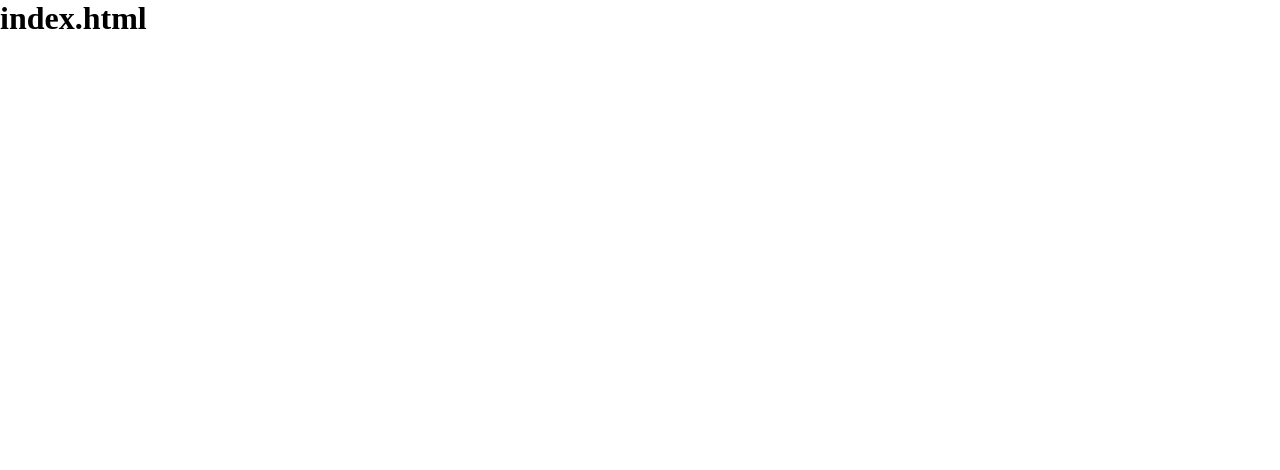
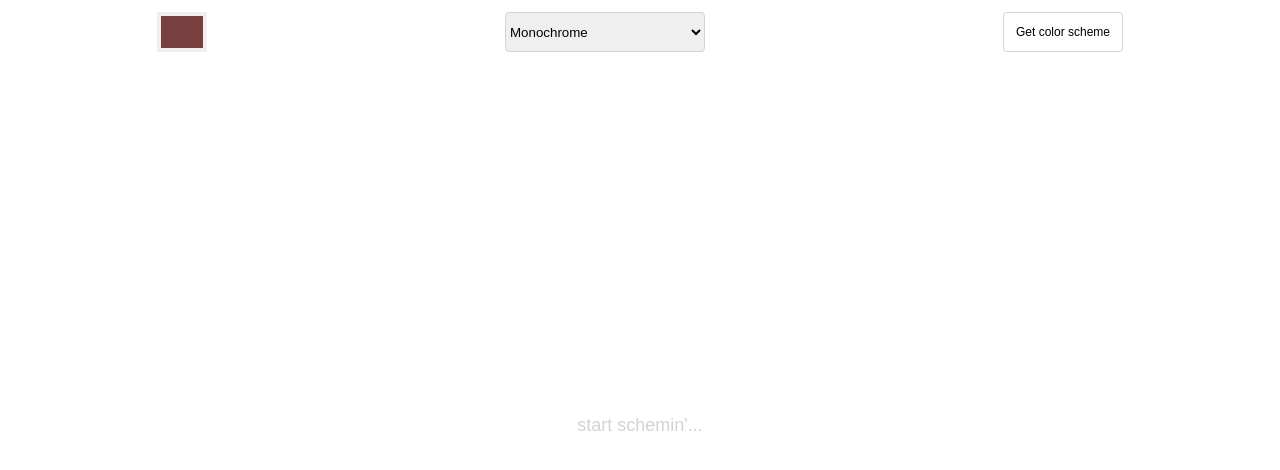
Before and after one commit to m-armski01/ColorPicker-API-practice-project, a website built with Vite: page index.html in a window 1280 px wide. Built offline with nearby package versions, Linux system fonts and the light colour scheme.

Commit message:
V1 complete
Basic framework set, functionality achieved

```diff
--- a/index.css
+++ b/index.css
@@ -2,3 +2,99 @@ html, body {
     margin: 0;
     padding: 0;
 }
+
+header {
+    display: flex;
+    flex-direction: row;
+    justify-content: center;
+    background-color: white;
+    align-items: center;
+    height: 50px;
+    position: fixed;
+    top: 15;
+    left: 0;
+    width: 100%;
+}
+
+form {
+    display: flex;
+    align-items: center;
+    justify-content: space-around;
+    gap: 16px;
+    width: 100%;
+    padding: 0 16px;
+    box-sizing: border-box;
+}
+
+input[type='color'] {
+    -webkit-appearance: none;
+    appearance: none;
+    border: none;
+    padding: 2px;
+    height: 2.5rem;
+    display: inline-block;
+}
+
+input[type='color']::-webkit-color-swatch-wrapper {
+  padding: 2px;
+}
+
+input[type="color"]::-webkit-color-swatch {
+  border: none; /* if you want rounded corners */
+}
+
+select {
+    height: 2.5rem;
+    border: 1px solid lightgray;
+    border-radius: 4px;
+    width: 200px;
+    cursor: pointer;
+    display: inline-block;
+}
+
+select:hover {
+    background-color: whitesmoke;
+}
+
+button {
+    height: 2.5rem;
+    border: 1px solid lightgray;
+    border-radius: 4px;
+    width: 120px;
+    background-color: white;
+    font-size: 0.75rem;
+    cursor: pointer;
+    display: inline-block;
+}
+
+button:hover {
+    background-color: whitesmoke;
+}
+
+#color-palette {
+    display: flex;
+    height: calc(100vh - 50px);
+    margin-top: 50px;
+}
+
+p {
+    margin: auto;
+    font-family: sans-serif;
+    color: lightgray;
+    font-size: large;
+}
+
+.swatch {
+    flex: 1;
+    display: flex;
+    flex-direction: column;
+    justify-content: flex-end;
+    text-align: center;
+}
+
+.swatch span {
+    background: #fff;
+    padding: 18px 0;
+    font-family: sans-serif;
+    font-size: 0.75rem;
+}
--- a/index.html
+++ b/index.html
@@ -3,7 +3,29 @@
         <link rel="stylesheet" href="index.css">
     </head>
     <body>
-        <h1>index.html</h1>
+        <header>
+            <form id="form">
+                <input type="color" id="base-color-pick" value="#793E3E">
+
+                <select name="palette" id="palette-style" aria-label="Choose Palette Style">
+                <option value="Monochrome">Monochrome</option>
+                <option value="Monochrome-dark">Monochrome-dark</option>
+                <option value="Monochrome-light">Monochrome-light</option>
+                <option value="Analogic">Analogic</option>
+                <option value="Complement">Complement</option>
+                <option value="Analogic-complement">Analogic-complement</option>
+                <option value="Triad">Triad</option>
+                </select>
+
+                <button id="submit" type="submit">Get color scheme</button>
+            </form>
+        </header>
+        <main>
+            <div id="color-palette">
+                <p class='center'> start schemin'...</p>
+            </div>
+        </main>
+
         <script src="index.js"></script>
     </body>
 </html>
--- a/index.js
+++ b/index.js
@@ -0,0 +1,22 @@
+const form = document.getElementById('form')
+
+form.addEventListener('submit', (e) => {
+    e.preventDefault()
+
+    const baseColor = document.getElementById('base-color-pick').value.slice(1)
+    const paletteStyle = document.getElementById('palette-style').value.toLowerCase()
+
+    fetch(`https://www.thecolorapi.com/scheme?hex=${baseColor}&mode=${paletteStyle}&count=6`)
+        .then(response => response.json())
+        .then(data => {
+            const generatedPalette = document.getElementById('color-palette')
+
+            const html = data.colors.map(color => `
+                <div class="swatch" style="background-color: ${color.hex.value}">
+                    <span>${color.hex.value}</span>
+                </div>
+            `).join('')
+
+            generatedPalette.innerHTML = html
+        })
+})
```
